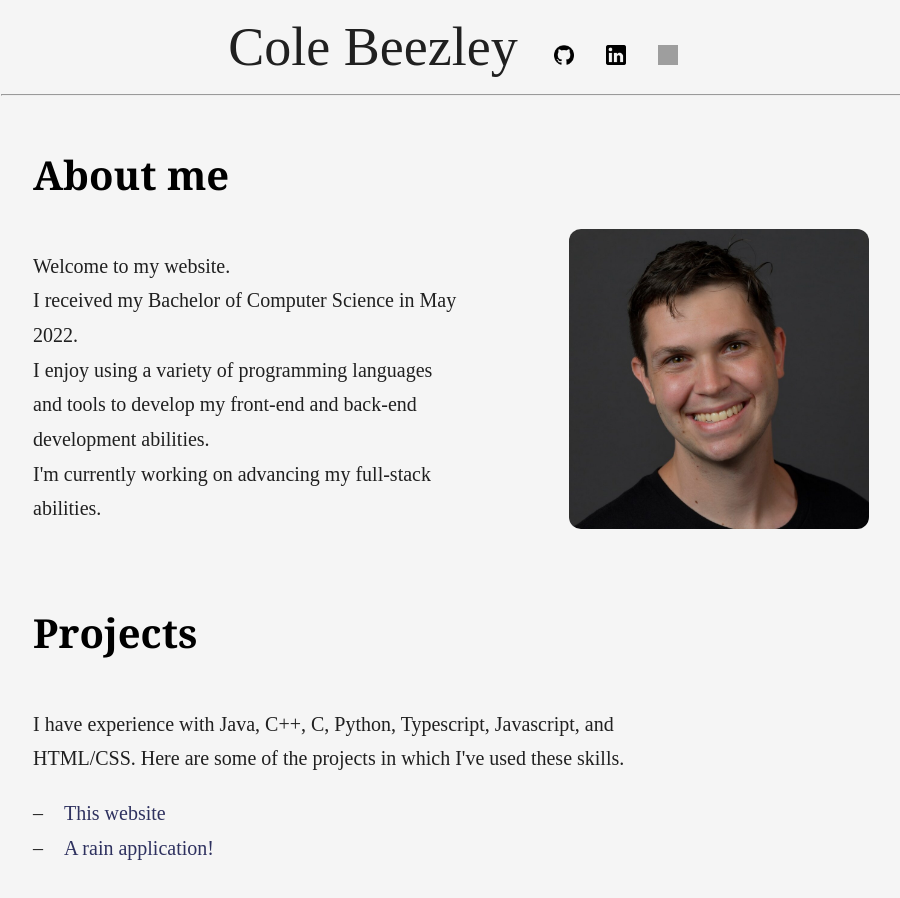
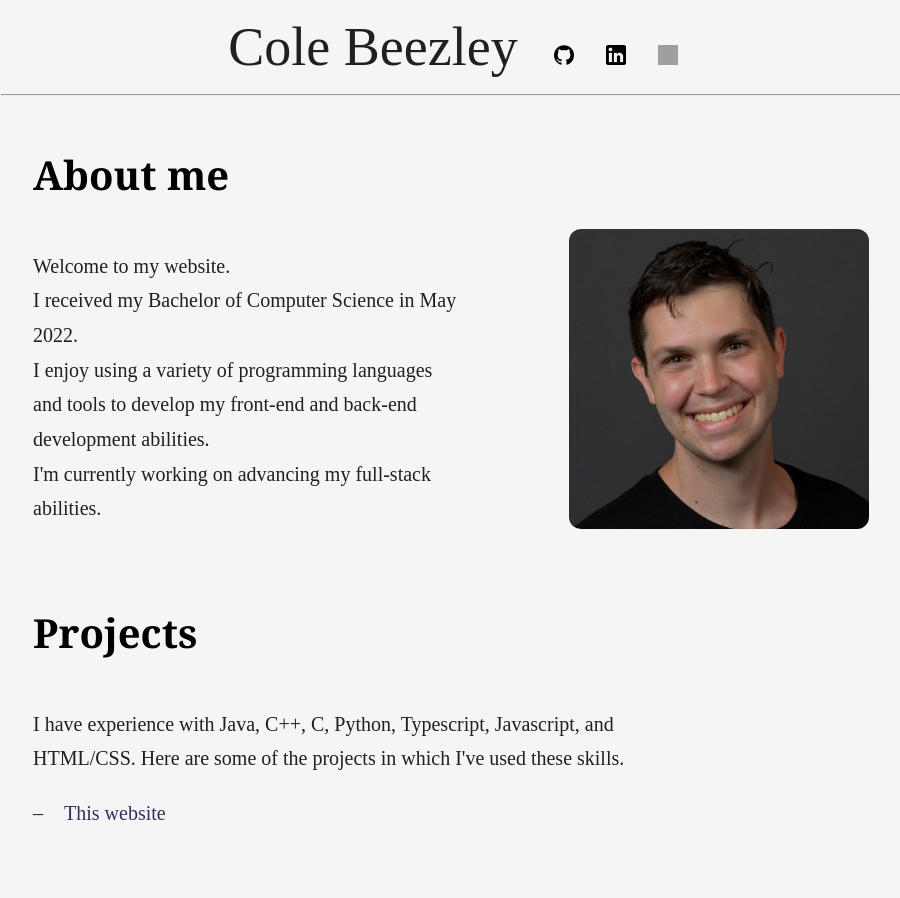
Before and after one commit to onodeloc/portfolio2, a React (Create React App) app: page / in a window 1280 px wide. Shown: the top 898 px of the page, without its empty margins (189-1089 px from the left). After the commit the page ends 867 px from the top, so only its background shows below. Built offline with nearby package versions, Linux system fonts and the light colour scheme; grey boxes are pictures that could not be loaded; the HTML template or start-up script is replaced by a standard one.

Commit message:
commented out lines

```diff
--- a/src/components/Projects.js
+++ b/src/components/Projects.js
@@ -13,7 +13,7 @@ const Projects = () => (
             Here are some of the projects in which I've used these skills. <br></br></p>
           <p id="two">
           – <a class="change" href="https://github.com/onodeloc/portfolio2">This website</a><br></br>
-          – <a class="change" href="https://onodeloc.com/rain">A rain application!</a><br></br>
+          {/* – <a class="change" href="https://onodeloc.com/rain">A rain application!</a><br></br> */}
           </p>
 
         </div>
```
